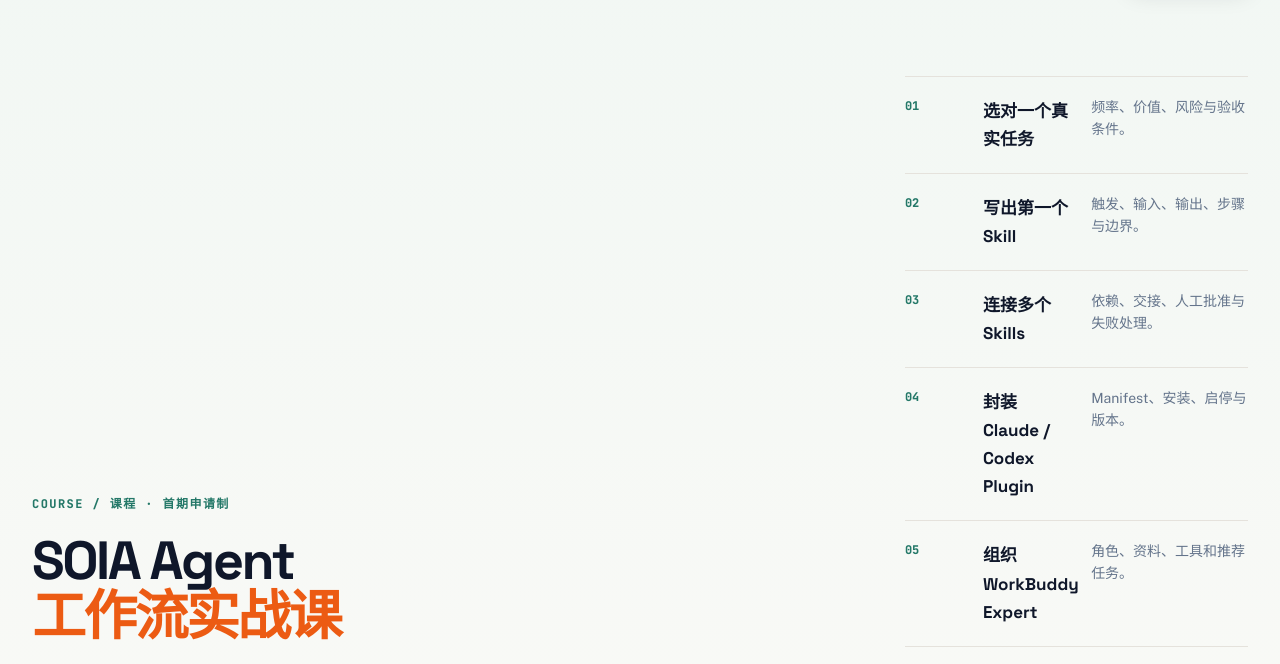
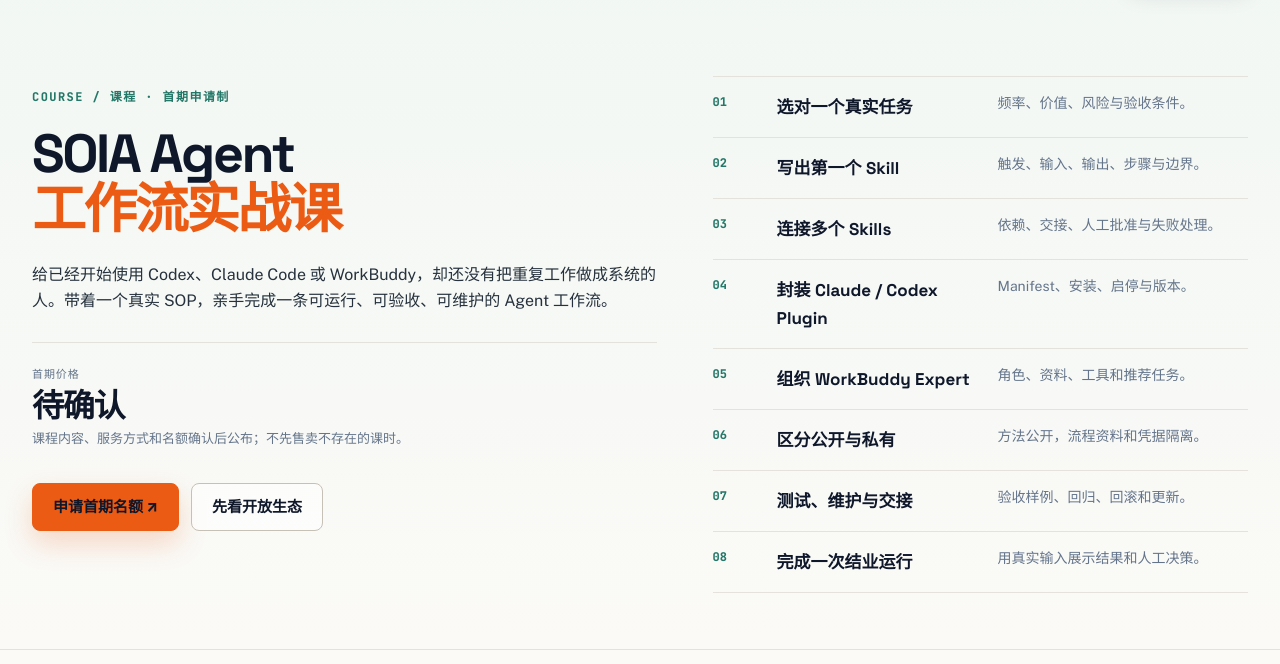
Before and after one commit to soia-team/soia-homepage, a website: page course/index.html in a window 1280 px wide. Shown: the part 77-741 px from the top of the page. Drawn offline with Linux system fonts and the light colour scheme.

Commit message:
fix course hero alignment and outline density

```diff
--- a/assets/styles.css
+++ b/assets/styles.css
@@ -675,6 +675,9 @@
 body[data-page="products"], body[data-page="course"] { font-size: 15px; }
 body[data-page="products"] .page-hero h1,
 body[data-page="course"] .page-hero h1 { font-size: clamp(38px, 4.2vw, 56px); line-height: 1.04; }
+body[data-page="products"] .page-hero-grid,
+body[data-page="course"] .page-hero-grid { align-items: start; }
+body[data-page="course"] .page-hero-grid { grid-template-columns: minmax(0, 1.05fr) minmax(460px, 0.9fr); }
 body[data-page="products"] .page-lead,
 body[data-page="course"] .page-lead { max-width: 680px; font-size: 16px; line-height: 1.65; }
 body[data-page="products"] .section-header h2,
@@ -692,6 +695,7 @@
 body[data-page="products"] .compare-column li { font-size: 14px; }
 body[data-page="course"] .course-outline h3 { font-size: 17px; }
 body[data-page="course"] .course-outline p { font-size: 14px; line-height: 1.55; }
+body[data-page="course"] .course-outline article { grid-template-columns: 48px minmax(0, 0.9fr) minmax(0, 1.1fr); gap: 16px; padding: 16px 0; }
 body[data-page="course"] .course-price-block strong { font-size: 32px; }
 body[data-page="course"] .course-table th,
 body[data-page="course"] .course-table td { font-size: 14px; line-height: 1.55; }
```
